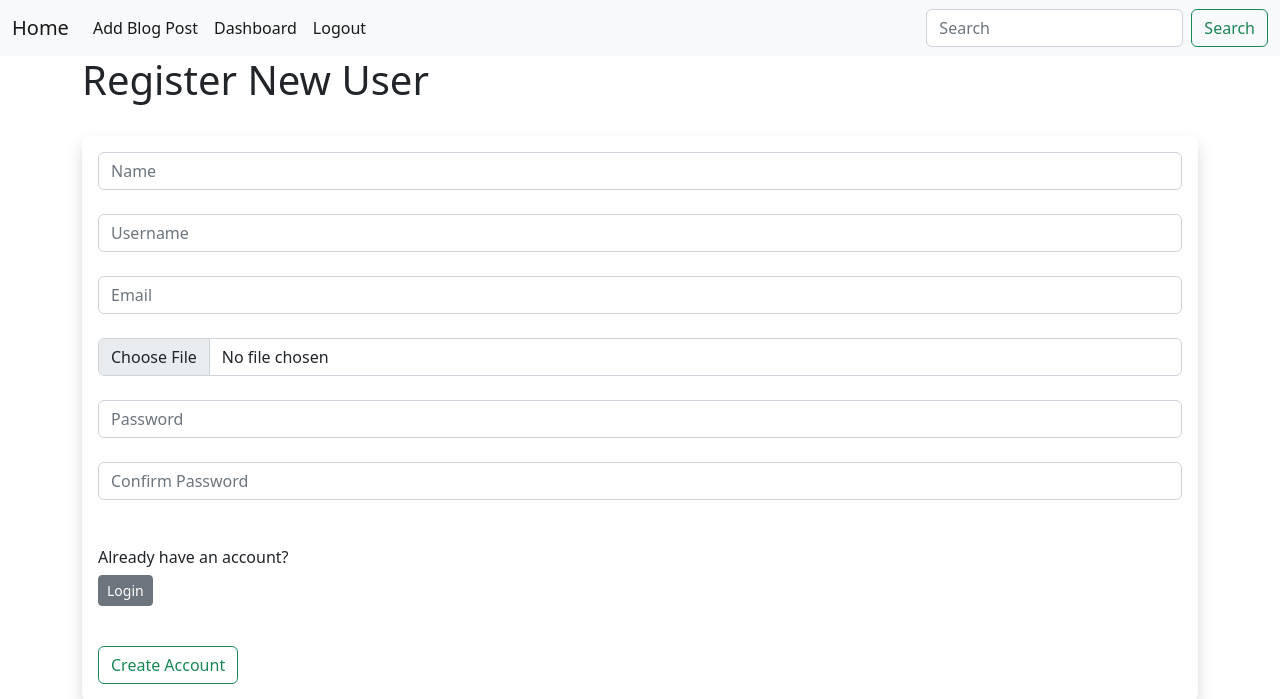
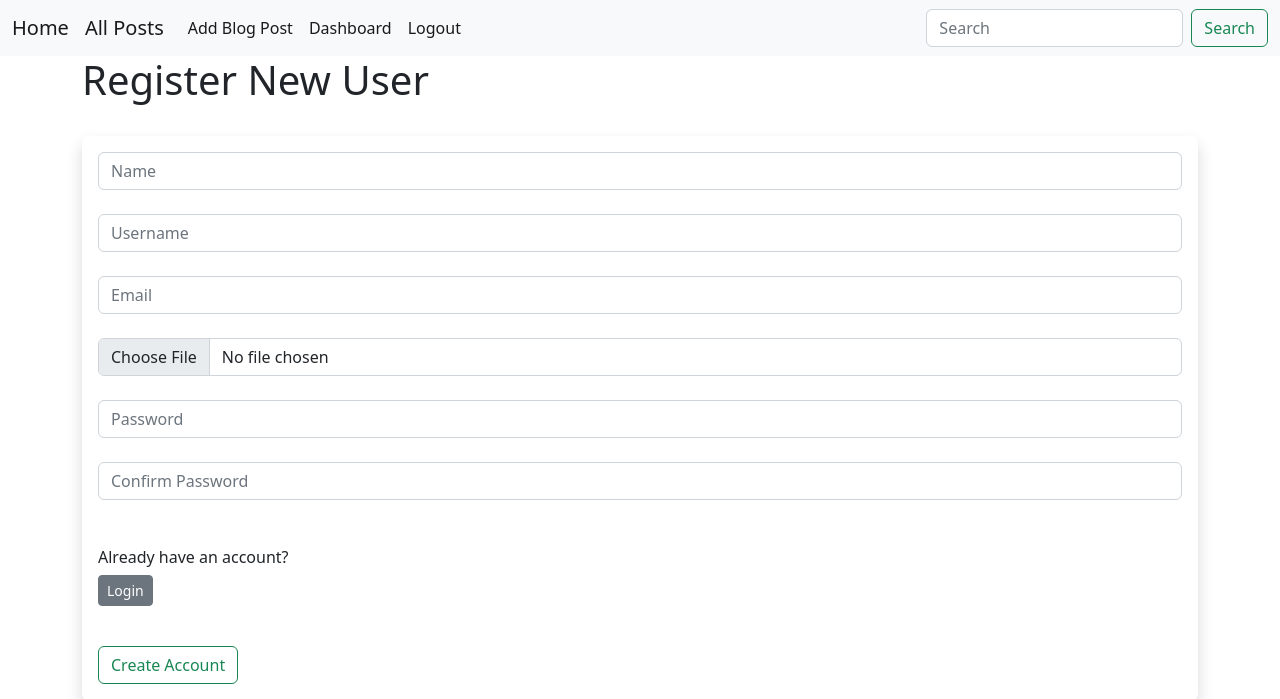
Before and after one commit to georgegozal/flask_microblog, a Flask app: page /user/add in a window 1280 px wide. Shown: the top 699 px of the page. Run offline with Flask 2, Linux system fonts and the light colour scheme; the visitor is signed in with stand-in values (Sample User, id 1); data comes from the database, SQL or seed files in the repository; some libraries are stand-ins or nearby versions.

Commit message:
minor change on navbar

```diff
--- a/app/templates/navbar.html
+++ b/app/templates/navbar.html
@@ -1,6 +1,11 @@
 <nav class="navbar navbar-expand-lg navbar-light bg-light">
     <div class="container-fluid">
-        <a class="navbar-brand" href="{{url_for('post.list')}}">Home</a>
+        {% if current_user.is_authenticated %}
+            <a class="navbar-brand" href="{{url_for('followers.followers_posts')}}">Home</a>
+            <a class="navbar-brand" href="{{url_for('post.list')}}">All Posts</a>
+        {% else %}
+            <a class="navbar-brand" href="{{url_for('post.list')}}">Home</a>
+        {% endif %}
         <button class="navbar-toggler" type="button" data-bs-toggle="collapse" data-bs-target="#navbarNav" aria-controls="navbarNav" aria-expanded="false" aria-label="Toggle navigation">
             <span class="navbar-toggler-icon"></span>
         </button>
```
